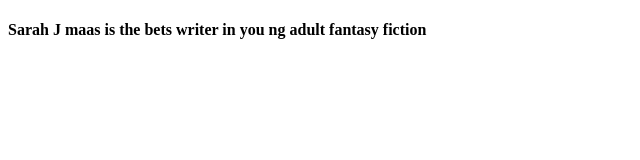
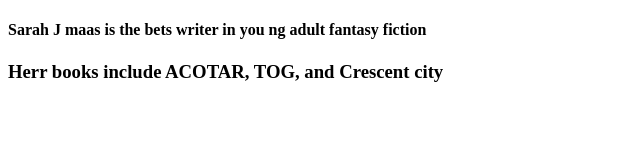
Before and after one commit to Not-Happening/git-init-demo, a plain HTML site: page index.html in a window 1280 px wide. Shown: the whole page, without its empty margins (0-640 px from the left). Drawn offline with Linux system fonts and the light colour scheme.

Commit message:
Modified index.html

```diff
--- a/index.html
+++ b/index.html
@@ -7,5 +7,6 @@
 </head>
 <body>
     <h4>Sarah J maas is the bets writer in you ng adult fantasy fiction</h4>
+    <h3>Herr books include ACOTAR, TOG, and Crescent city</h3>
 </body>
 </html>
```
